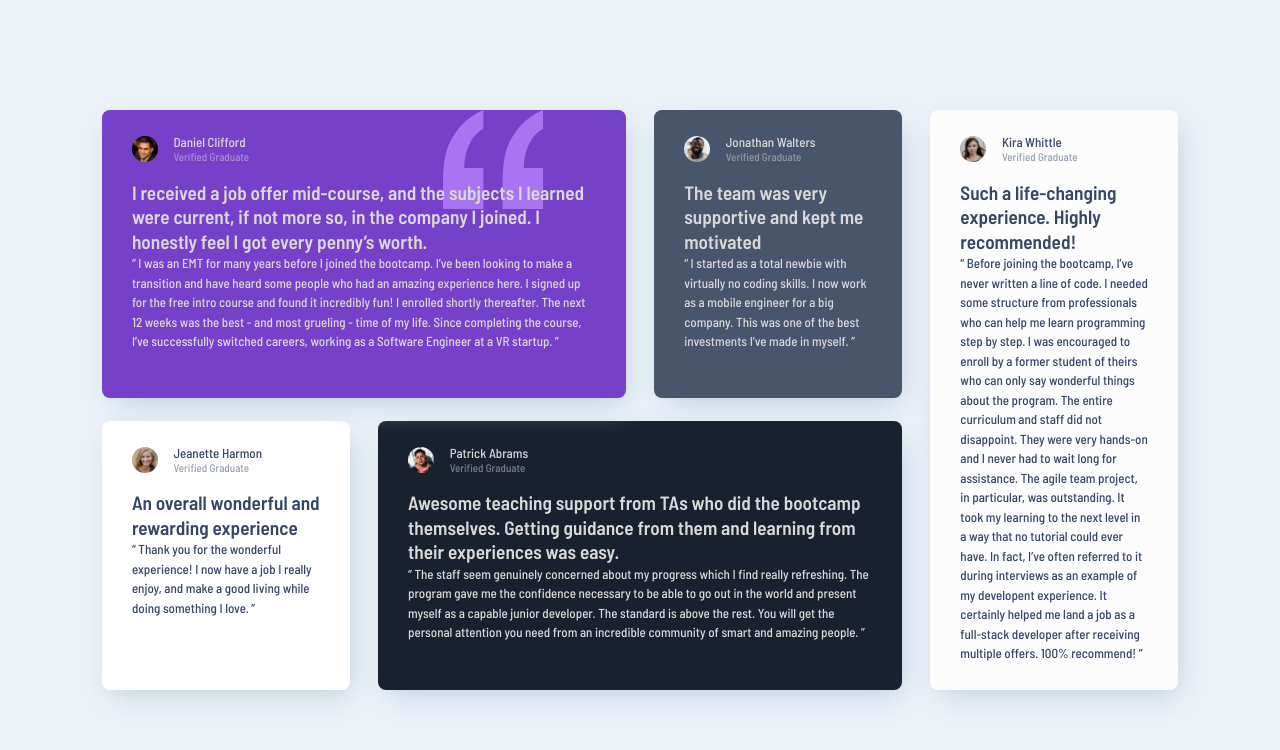
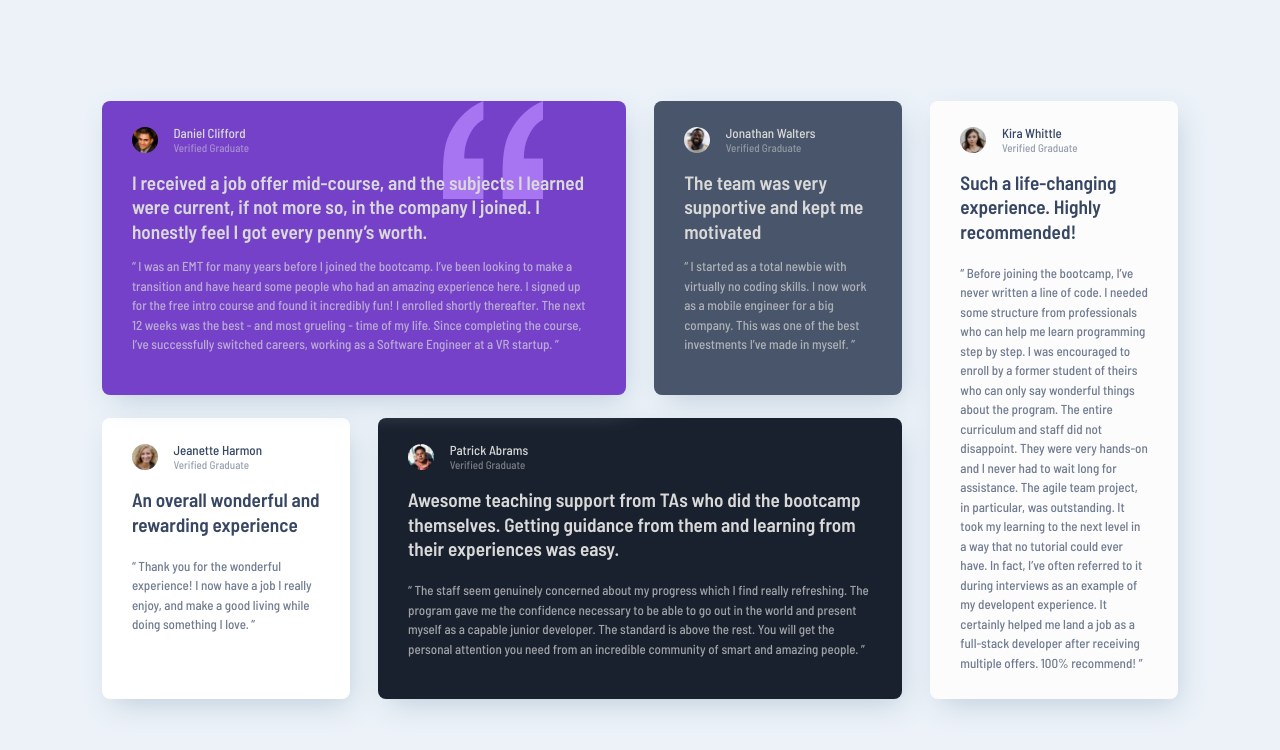
Before and after one commit to raveneliette/testimonials-grid-section-unfinished, a website built with Parcel: page src/index.html in a window 1280 px wide. Built offline with nearby package versions, Linux system fonts and the light colour scheme.

Commit message:
Added different margin top to all paragraph comments

```diff
--- a/src/sass/layout/_layout.scss
+++ b/src/sass/layout/_layout.scss
@@ -30,6 +30,21 @@ body {
         z-index: 2;
     }
 
+    &__comments {
+        opacity: 70%;
+    }
+
+    & > :nth-of-type(1) &__comments,
+    & > :nth-of-type(2) &__comments {
+        margin-top: 1rem;
+    }
+
+    & > :nth-of-type(3) &__comments,
+    & > :nth-of-type(4) &__comments,
+    & > :nth-of-type(5) &__comments {
+        margin-top: 1.5rem;
+    }
+
     & > :nth-of-type(1) {
         position: relative;
     }
@@ -56,8 +71,4 @@ body {
     & > div .verified-p {
         opacity: 50%;
     }
-
-    & > div .comments {
-        opacity: 70%;
-    }
 }
```
